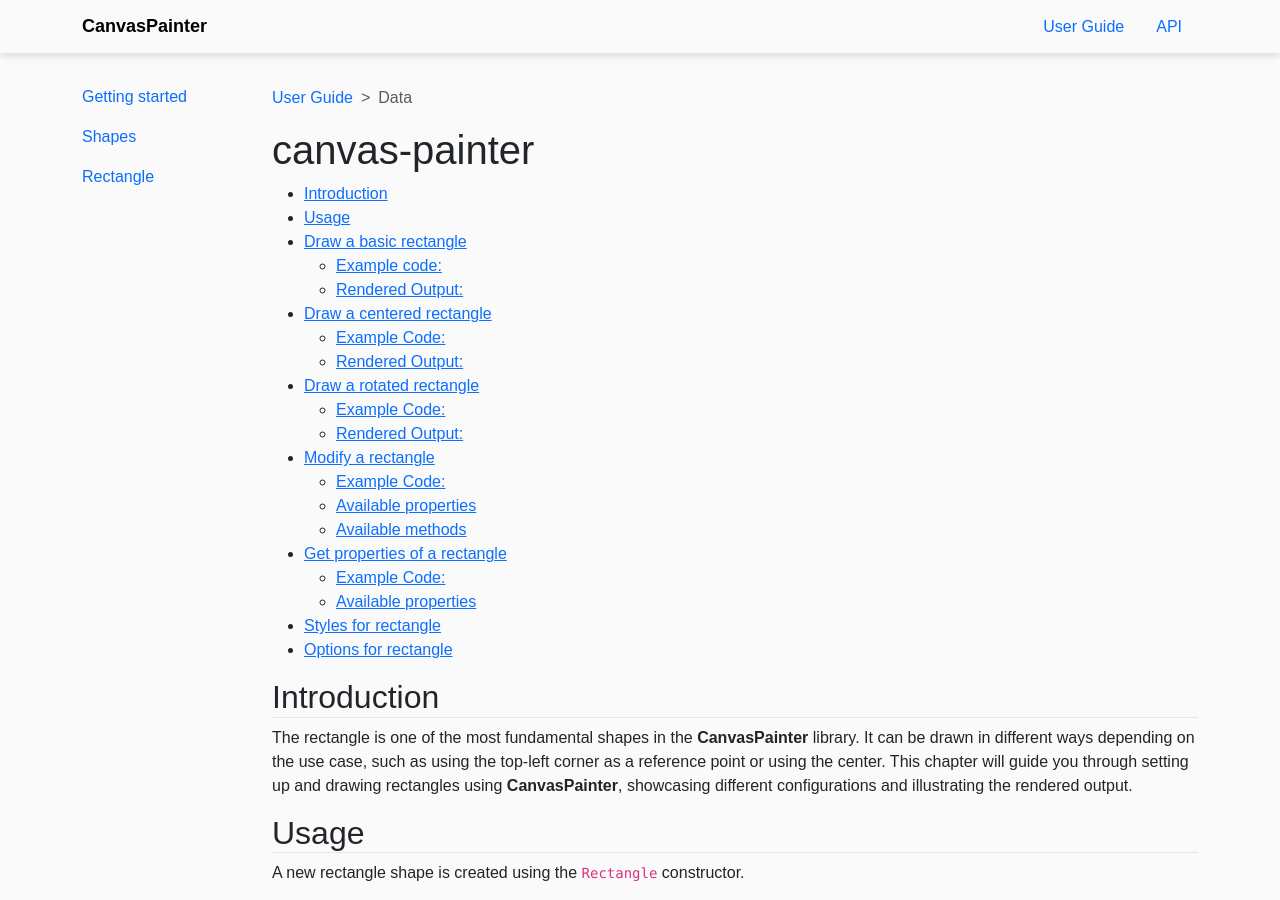
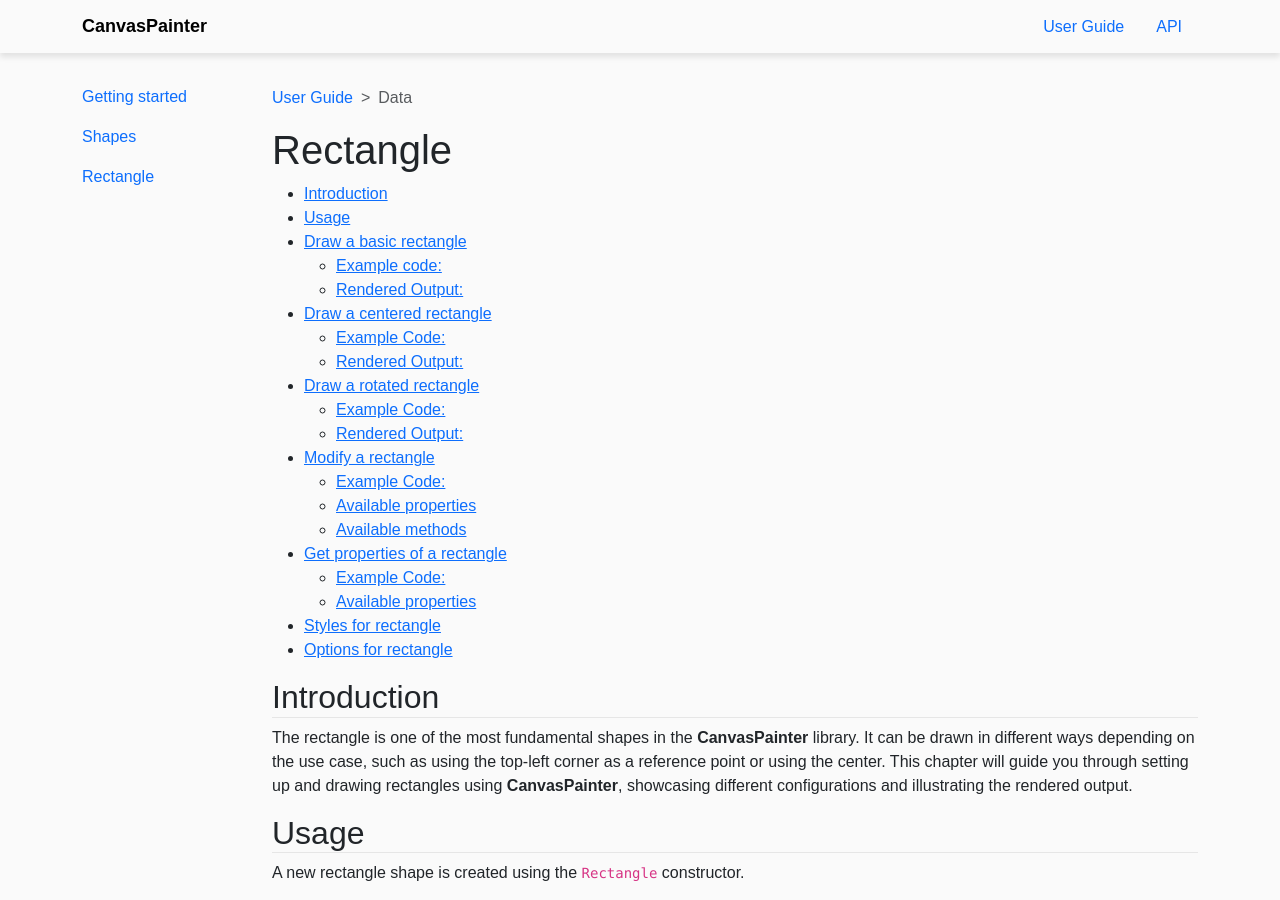
Before and after one commit to avolutions/canvas-painter, a Jekyll site: the page built from docs/rectangle.md, in a window 1280 px wide and 900 px high. Built offline with Jekyll 4.4.1, drawn with Linux system fonts in a browser that asks for light colours; our own code applies the rules of GitHub Pages for plain Markdown files.

Commit message:
Use page title

```diff
--- a/docs/_layouts/default.html
+++ b/docs/_layouts/default.html
@@ -89,7 +89,7 @@
             <li class="breadcrumb-item active" aria-current="page">Data</li>
           </ol>
         </nav>
-        <h1>{{ site.title }}</h1>
+        <h1>{{ page.title }}</h1>
         <div class="content">
           {{ content }}
         </div>
```
Also changed, not shown: docs/rectangle.md (+0 -1 lines).
